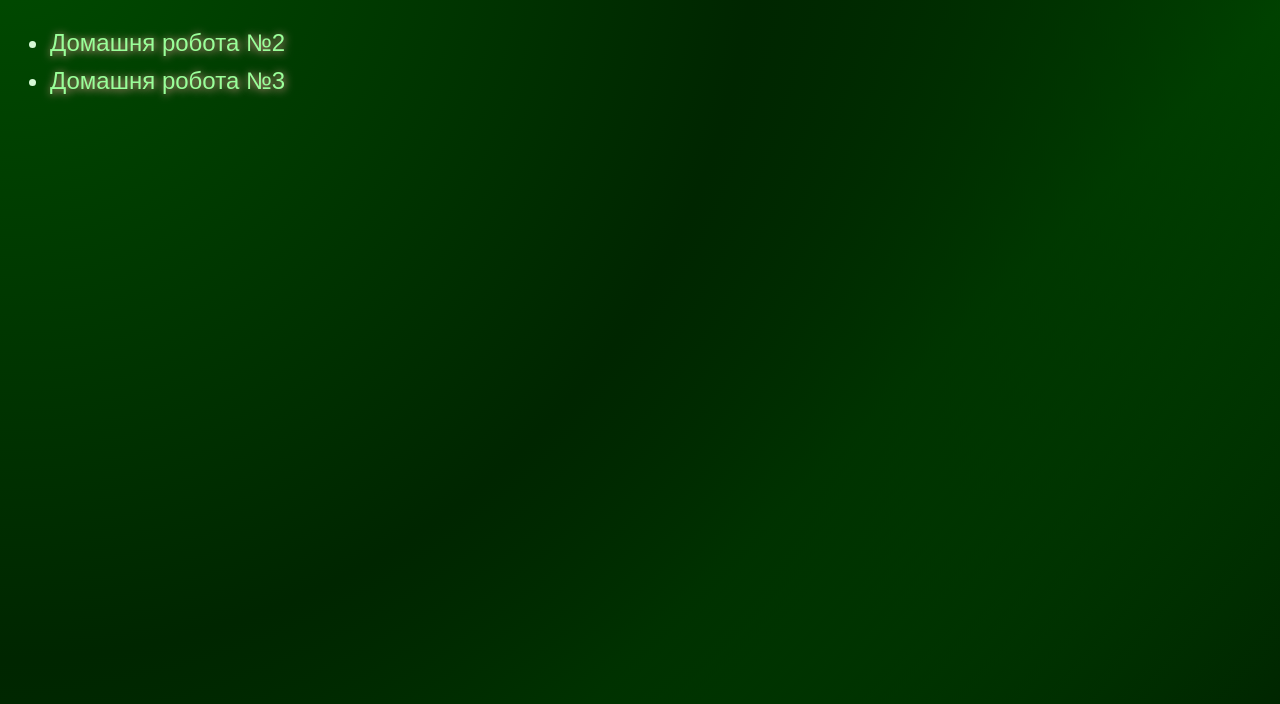
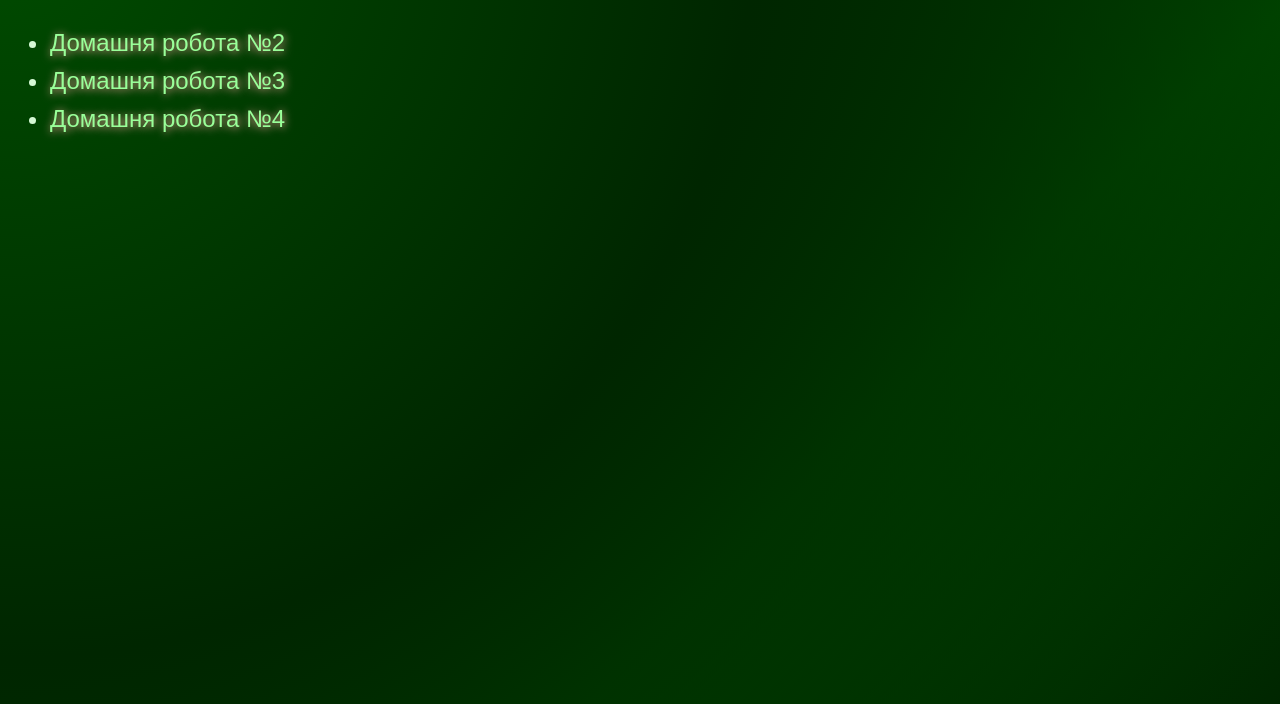
Before and after one commit to Anselinium/lessons, a plain HTML site: page index.html in a window 1280 px wide. Shown: the part 96-800 px from the top of the page. Drawn offline with Linux system fonts and the light colour scheme.

Commit message:
Update index.html

```diff
--- a/index.html
+++ b/index.html
@@ -16,6 +16,9 @@
 				<li>
 					<a href="lesson_03/index.html">Домашня робота №3</a>
 				</li>
+				<li>
+					<a href="lesson_04/index.html">Домашня робота №4</a>
+				</li>
 			</ul>
 		</div>
 	</body>
```
